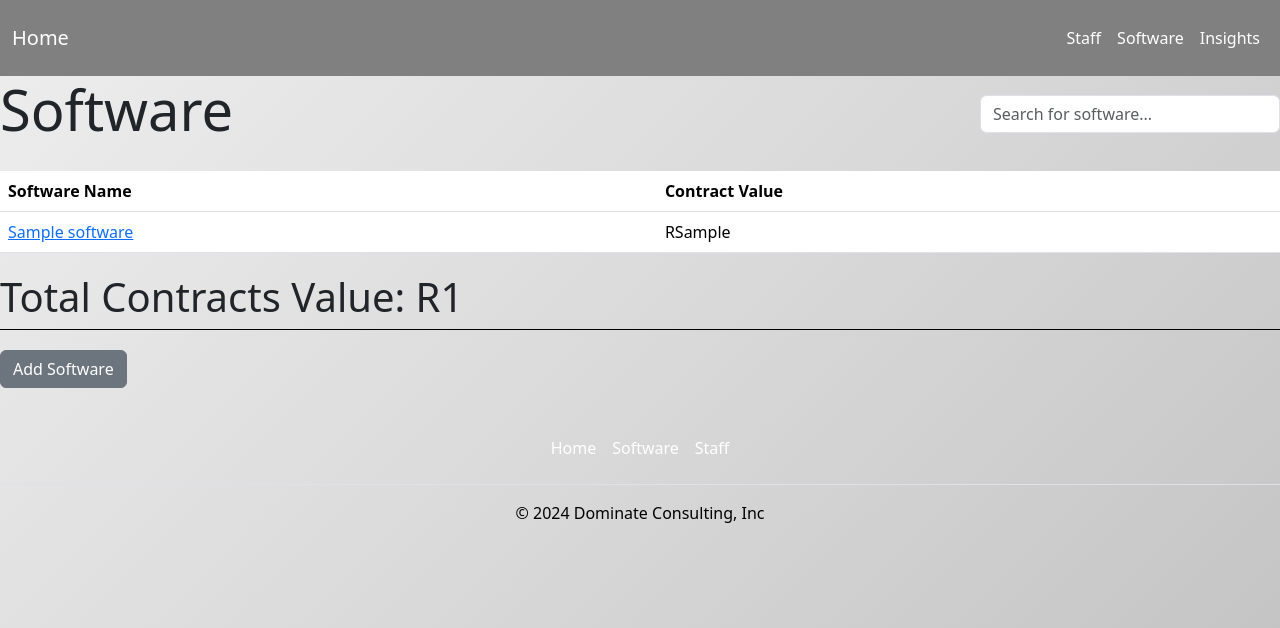
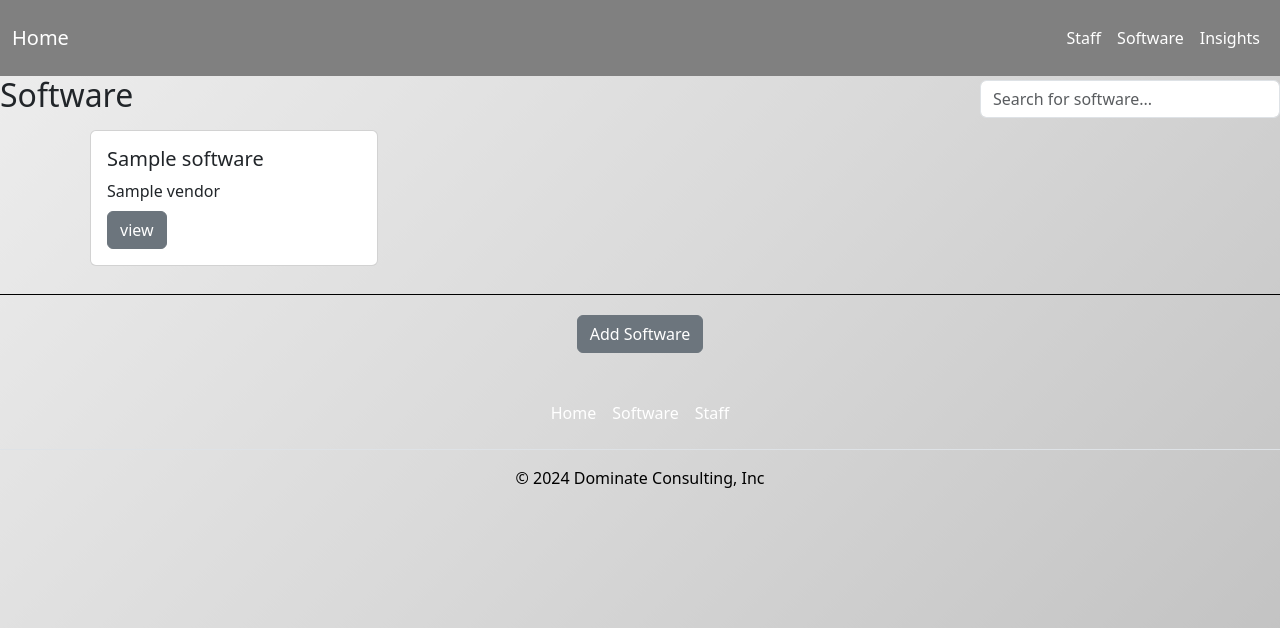
Before and after one commit to Civil-py/SAM-tool, a Django app: template sam/templates/sam/software.html in a window 1280 px wide. Shown: the top 628 px of the page. Run offline with Django 5.2, Linux system fonts and the light colour scheme; the template is opened without the code that fills it: most values are stand-ins (such as "Sample title", 1, 10 or a date in 2020).

Commit message:
Update software.html

```diff
--- a/sam/templates/sam/software.html
+++ b/sam/templates/sam/software.html
@@ -4,64 +4,59 @@
 {{ m }}
 {% endfor %}
 <div class="d-flex justify-content-between align-items-center">
-  <h2 class="display-4">Software</h2>
+  <h1 class="display-4 animated-item" style="font-size: 2rem;">Software</h1>
   <div class="search-bar">
     <input type="text" id="searchInput" class="form-control" placeholder="Search for software...">
   </div>
 </div>
 
-<table class="table" style="margin-top: 20px;">
-  <thead>
-    <tr>
-      <th scope="col">Software Name</th>
-      <th scope="col">Contract Value</th>
-    </tr>
-  </thead>
-  <tbody id="softwareTable">
-  {% for s in software %}
-    <tr>
-      <td> <a href="{% url 'software_view' s.software_id %}">
-        {{ s.software_name }}
-      </a></td>
-      <td>R{{ s.contract_value }}</td>
-    </tr>
-  {% endfor %}
-  </tbody>
-</table>
+<div class="container">
+  <div class="row" id="softwareList">
+    {% for s in software %}
+    <div class="col-md-4 software-item">
+      <div class="card m-2" style="width: 18rem;">
 
-<div style="width: 100%; border-bottom: 1px solid black; margin-top: 20px; margin-bottom: 20px;">
-{% if total_contracts %}
-<div>
-    <h3 class="display-6">Total Contracts Value: R{{ total_contracts }}</h3>
-</div>
-{% endif %}
+        <div class="card-body">
+          <h5 class="card-title animated-item">{{ s.software_name }}</h5>
+
+          <p class="card-title animated-item">{{ s.vendor }}</p>
+          <a href="{%  url 'software_view' s.software_id %}" class="btn btn-secondary">view</a>
+        </div>
+      </div>
+    </div>
+    {% endfor %}
+  </div>
 </div>
 
-<div class="">
-<a href="{% url 'addsoftware' %}"><button type="button" class="btn btn-secondary">Add Software</button></a>
+<div style="width: 100%; border-bottom: 1px solid black; margin-top: 20px; margin-bottom: 20px;"></div>
+
+<div class="row">
+  <div class="col" style="text-align: center;">
+    <a href="{% url 'addsoftware' %}"><button type="button" class="btn btn-secondary animated-item">Add Software</button></a>
+  </div>
 </div>
 
 <script>
 document.addEventListener("DOMContentLoaded", function() {
-    const rows = document.querySelectorAll("tbody tr");
-    rows.forEach((row, index) => {
+    const items = document.querySelectorAll(".animated-item");
+    items.forEach((item, index) => {
         setTimeout(() => {
-            row.style.opacity = 1;
-            row.style.transform = "translateY(0)";
+            item.style.opacity = 1;
+            item.style.transform = "translateY(0)";
         }, index * 200);
     });
 
     const searchInput = document.getElementById('searchInput');
+    const softwareItems = document.querySelectorAll('.software-item');
+
     searchInput.addEventListener('keyup', function() {
         const filter = searchInput.value.toLowerCase();
-        const rows = document.querySelectorAll('#softwareTable tr');
-
-        rows.forEach(row => {
-            const softwareName = row.querySelector('td a').textContent.toLowerCase();
+        softwareItems.forEach(item => {
+            const softwareName = item.querySelector('.card-title').textContent.toLowerCase();
             if (softwareName.includes(filter)) {
-                row.style.display = '';
+                item.style.display = '';
             } else {
-                row.style.display = 'none';
+                item.style.display = 'none';
             }
         });
     });
@@ -85,10 +80,10 @@ document.addEventListener("DOMContentLoaded", function() {
     width: 300px;
 }
 
-table tbody tr {
+.animated-item {
     opacity: 0;
     transform: translateY(20px);
-    transition: opacity 0.8s ease-in-out, transform 0.5s ease-in-out;
+    transition: opacity 0.4s ease-in-out, transform 0.3s ease-in-out;
 }
 </style>
 
```
